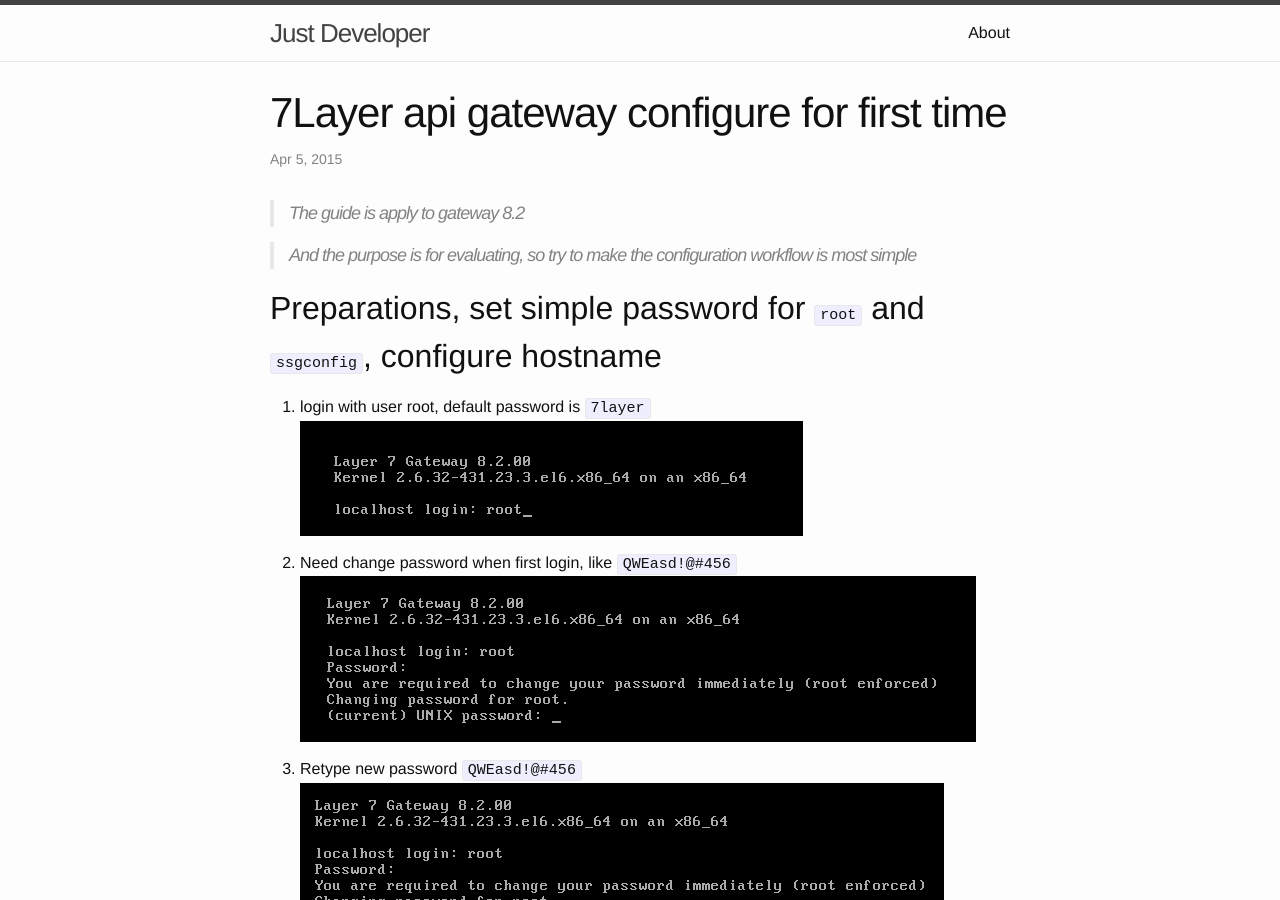
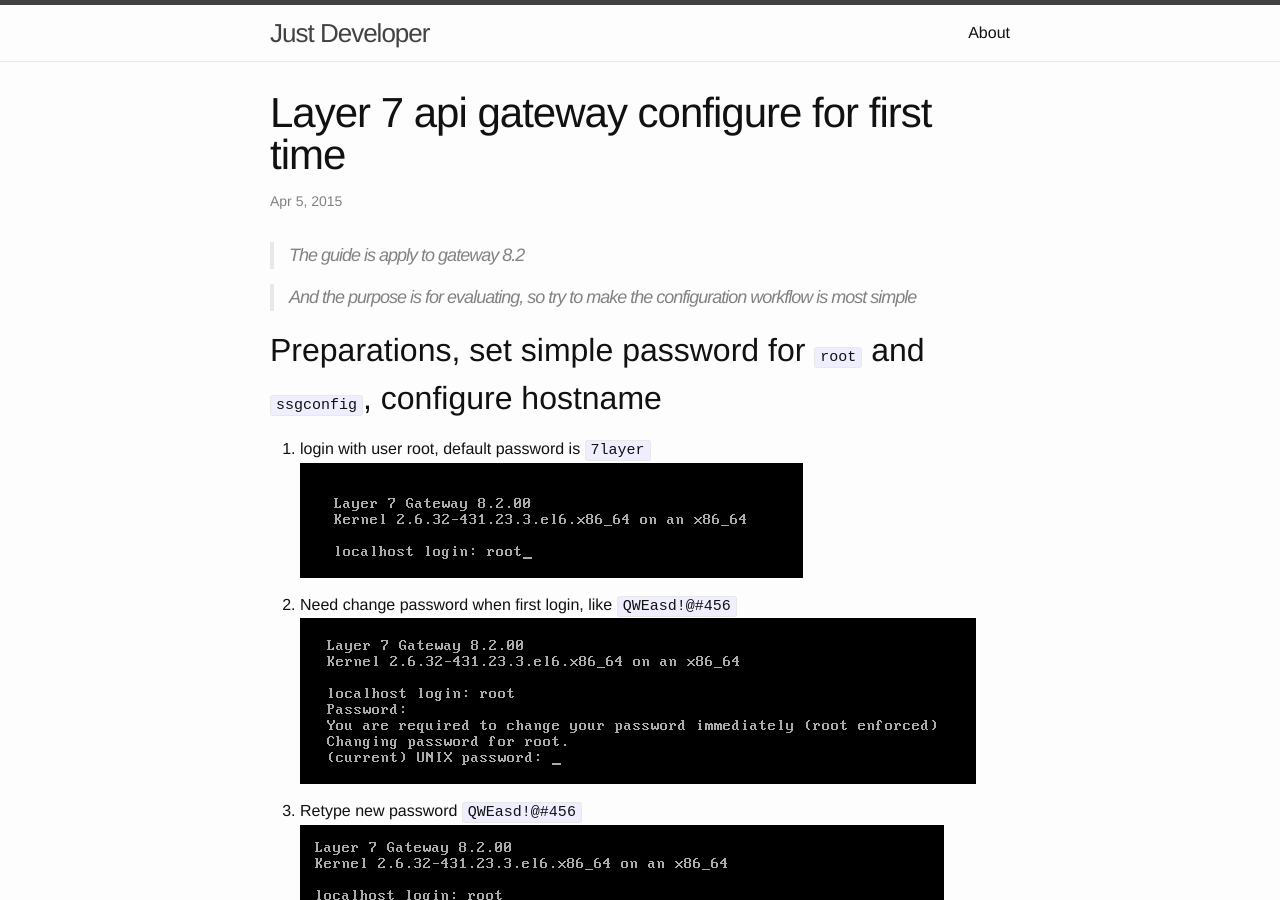
Before and after one commit to jacobzeng/jacobzeng.github.io, a Jekyll site: the page built from _posts/2015-04-05-layer-7-api-gateway-configure-for-firsttime.markdown, in a window 1280 px wide and 900 px high. Built offline with Jekyll 4.4.1, drawn with Linux system fonts in a browser that asks for light colours.

Commit message:
update post name

```diff
--- a/_posts/2015-04-05-7layer-api-gateway-configure-for-firsttime.markdown
+++ b/_posts/2015-04-05-layer-7-api-gateway-configure-for-firsttime.markdown
@@ -1,8 +1,9 @@
 ---
 layout: post
-title:  "7Layer api gateway configure for first time"
+title:  "Layer 7 api gateway configure for first time"
 date:   2015-04-05 22:05:40
-categories: 7Layer
+categories: Layer7
+tags: Layer7
 ---
 >The guide is apply to gateway 8.2
 
```
